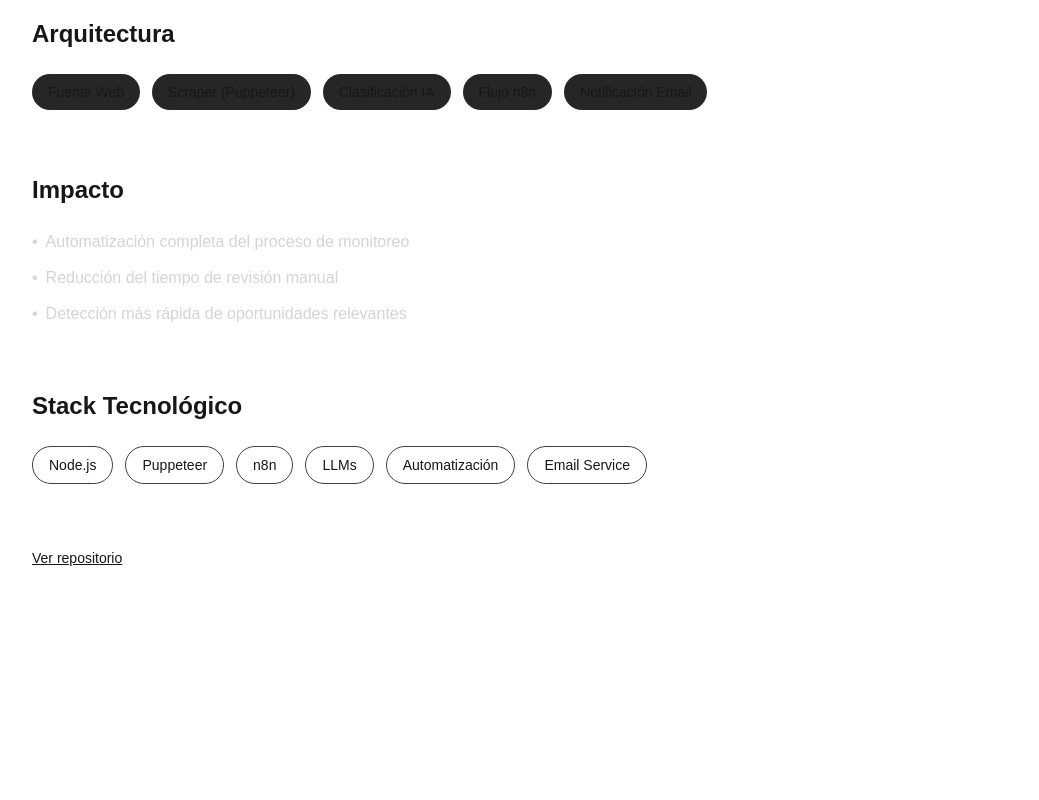
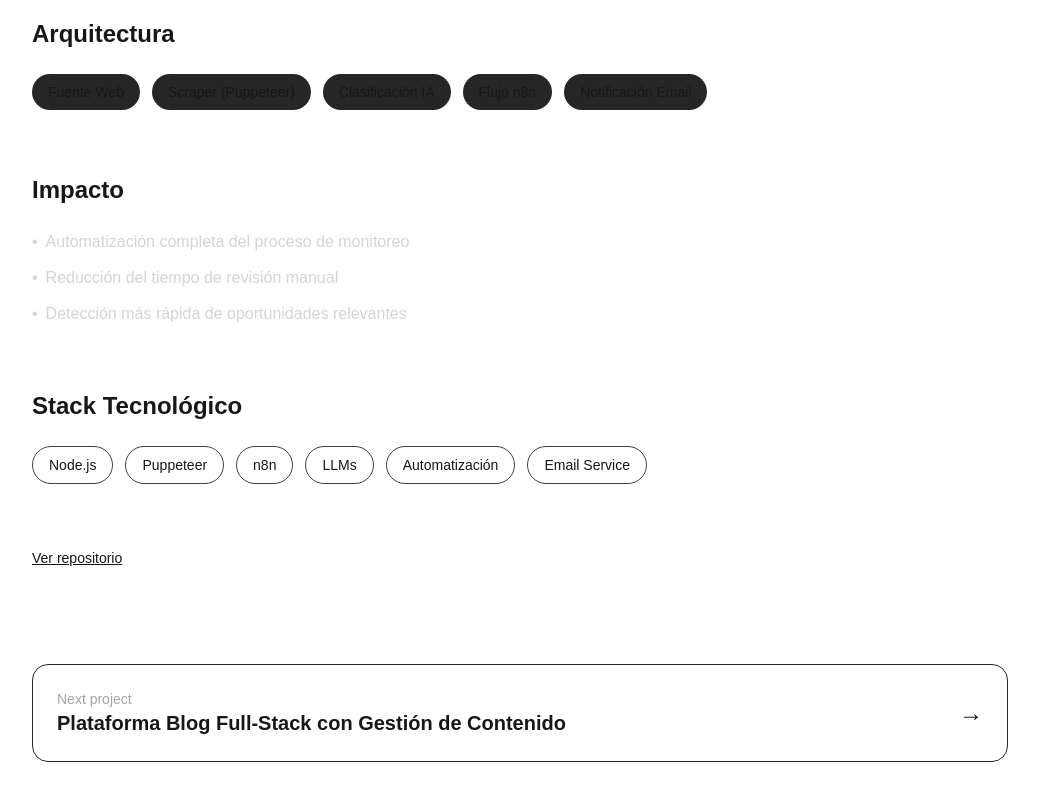
Before and after one commit to DiagoGar/Portfolio, a Next.js app: page /projects/automatizacion-licitaciones in a window 1280 px wide. Shown: the part 2124-2924 px from the top of the page, without its empty margins (120-1159 px from the left). Before the commit the page ends 2772 px from the top, so only its background shows below. Built offline with nearby package versions, Linux system fonts and the light colour scheme.

Commit message:
se agrega un "next project" en los slug

```diff
--- a/src/app/projects/[slug]/page.tsx
+++ b/src/app/projects/[slug]/page.tsx
@@ -15,6 +15,8 @@ export default async function ProjectPage({ params }: Props) {
   const { slug } = await params;
 
   const project = projects.find((p) => p.slug === slug);
+  const currentIndex = projects.findIndex((p) => p.slug === slug);
+  const nextProject = projects[(currentIndex + 1) % projects.length];
 
   if (!project) {
     notFound();
@@ -28,9 +30,7 @@ export default async function ProjectPage({ params }: Props) {
           {project.year} — {project.role}
         </p>
 
-        <h1 className="text-4xl md:text-5xl font-bold mb-6">
-          {project.title}
-        </h1>
+        <h1 className="text-4xl md:text-5xl font-bold mb-6">{project.title}</h1>
 
         <p className="text-lg text-neutral-300 max-w-3xl">
           {project.shortDescription}
@@ -93,12 +93,8 @@ export default async function ProjectPage({ params }: Props) {
           <div className="space-y-6">
             {Object.entries(project.solution).map(([key, value]) => (
               <div key={key}>
-                <h3 className="text-lg font-medium mb-2 capitalize">
-                  {key}
-                </h3>
-                <p className="text-neutral-300 whitespace-pre-line">
-                  {value}
-                </p>
+                <h3 className="text-lg font-medium mb-2 capitalize">{key}</h3>
+                <p className="text-neutral-300 whitespace-pre-line">{value}</p>
               </div>
             ))}
           </div>
@@ -177,6 +173,35 @@ export default async function ProjectPage({ params }: Props) {
           </Link>
         )}
       </section>
+      {nextProject && (
+        <section className="mt-24">
+          <Link
+            href={`/projects/${nextProject.slug}`}
+            className="group block rounded-2xl overflow-hidden border border-neutral-800"
+          >
+            {nextProject.image && (
+              <div className="relative h-64">
+                <Image
+                  src={nextProject.image}
+                  alt={nextProject.title}
+                  fill
+                  className="object-cover group-hover:scale-105 transition"
+                />
+              </div>
+            )}
+
+            <div className="p-6 flex items-center justify-between">
+              <div>
+                <p className="text-sm text-neutral-400">Next project</p>
+
+                <h3 className="text-xl font-semibold">{nextProject.title}</h3>
+              </div>
+
+              <span className="text-2xl">→</span>
+            </div>
+          </Link>
+        </section>
+      )}
     </main>
   );
 }
```
